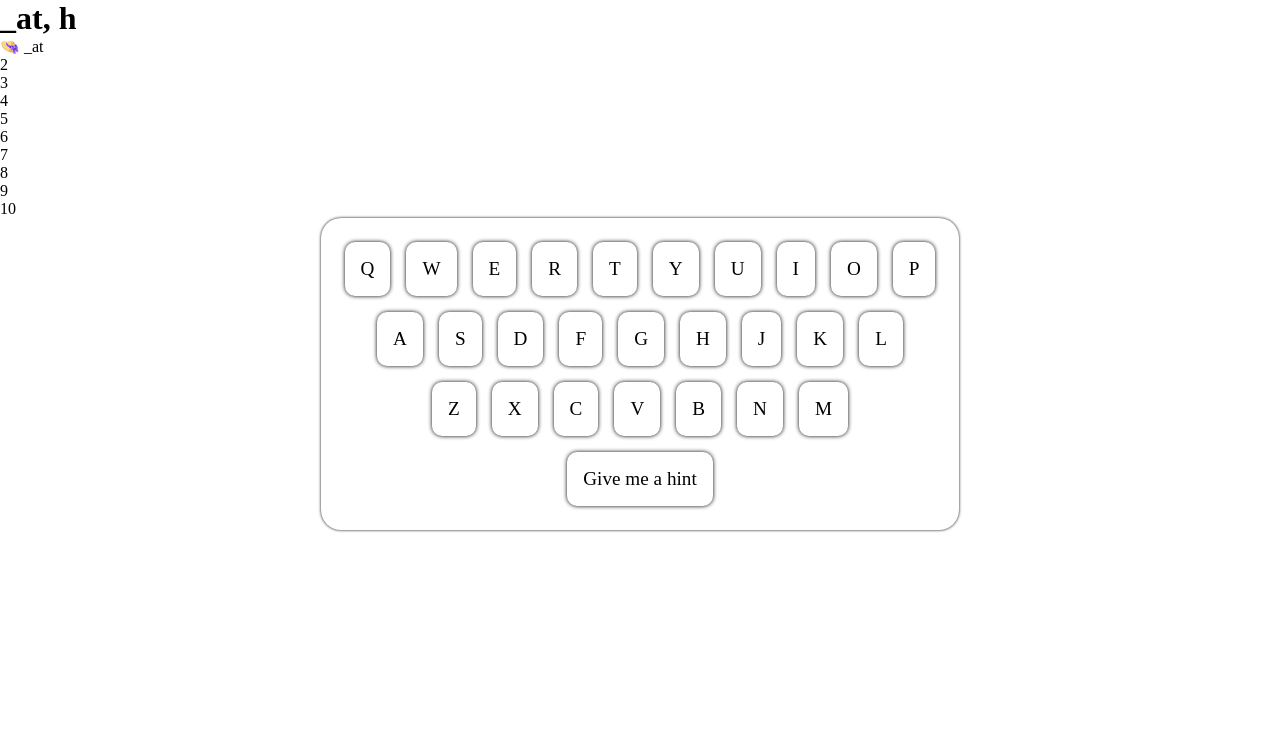
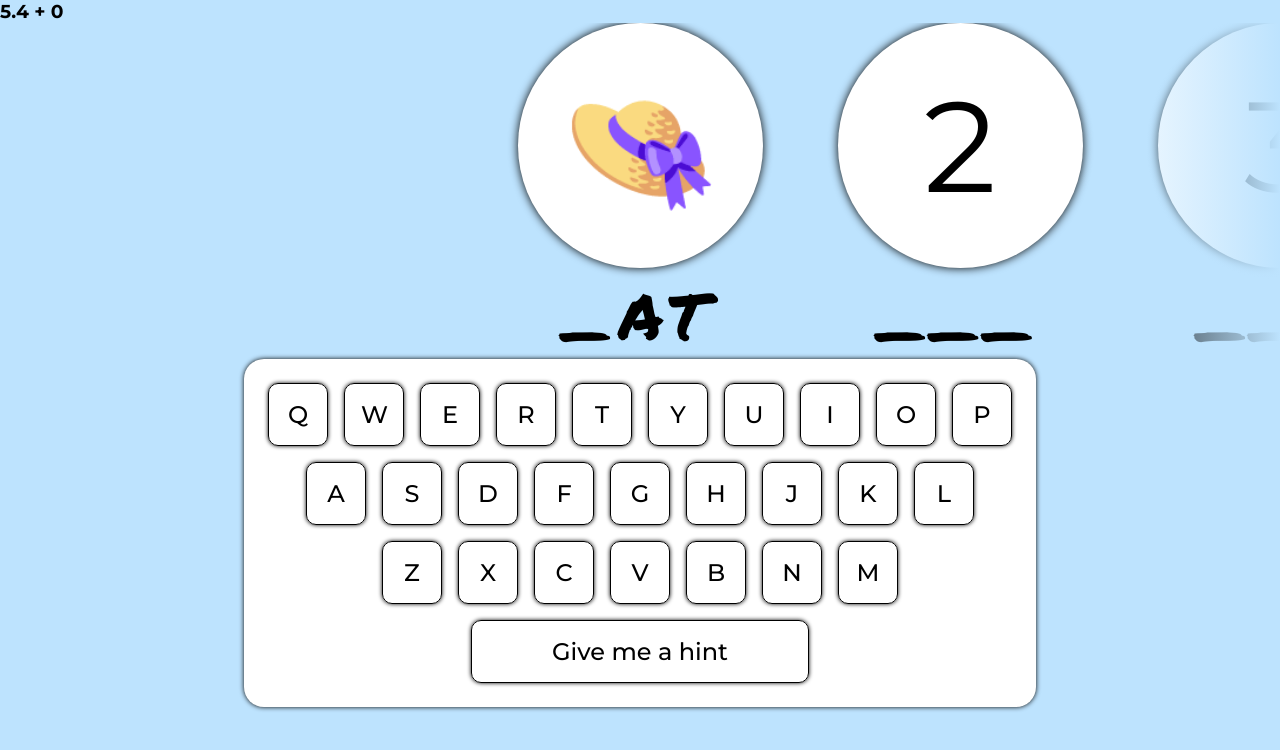
Before and after one commit to jameslimm/letter-quest-frontend, a React (Vite) app: page / in a window 1280 px wide. Shown: the top 750 px of the page. Built offline with nearby package versions, Linux system fonts and the light colour scheme.

Commit message:
Build a simple working version in one component

```diff
--- a/src/App.css
+++ b/src/App.css
@@ -1,3 +1,10 @@
+@import url("https://fonts.googleapis.com/css2?family=Permanent+Marker&display=swap");
+@import url("https://fonts.googleapis.com/css2?family=Montserrat:ital,wght@0,100..900;1,100..900&display=swap");
+
+:root {
+  --bg-color: rgb(189, 227, 254);
+}
+
 *,
 *::after,
 *::before {
@@ -6,15 +13,92 @@
   box-sizing: border-box;
 }
 
+body {
+  background-color: var(--bg-color);
+  font-family: "Montserrat", sans-serif;
+  font-optical-sizing: auto;
+  font-weight: 400;
+  font-style: normal;
+  position: relative;
+  min-height: 100vh;
+  min-width: 100vw;
+}
+
+.countdown {
+  position: absolute;
+  z-index: 2;
+  background-color: black;
+  opacity: 0.8;
+  inset: 0 0 0 0;
+  text-align: center;
+  transform-style: preserve-3d;
+  perspective: 1000px;
+  animation: countdown-overlay 3s forwards linear;
+}
+
+.countdown-number {
+  color: white;
+  position: absolute;
+  inset: 0 0 0 0;
+  display: flex;
+  justify-content: center;
+  align-items: center;
+  font-size: 50rem;
+  font-weight: 800;
+  opacity: 0;
+  animation: countdown-numbers 1s forwards linear;
+}
+
+.countdown-number:nth-of-type(1) {
+  animation-delay: 0s;
+}
+
+.countdown-number:nth-of-type(2) {
+  animation-delay: 1s;
+}
+
+.countdown-number:nth-of-type(3) {
+  animation-delay: 2s;
+}
+
+@keyframes countdown-numbers {
+  0% {
+    transform: rotateY(90deg);
+  }
+  1% {
+    opacity: 1;
+  }
+  99% {
+    opacity: 1;
+    transform: rotateY(-90deg);
+  }
+  100% {
+    opacity: 0;
+  }
+}
+
+@keyframes countdown-overlay {
+  0% {
+    opacity: 0.8;
+  }
+  98% {
+    opacity: 0.8;
+  }
+  100% {
+    opacity: 0;
+  }
+}
+
 .keyboard {
-  margin: 0 auto;
+  margin: 1rem auto;
   width: fit-content;
   padding: 1rem;
-  box-shadow: 0 0 3px black;
+  box-shadow: 0 0 5px black;
   border-radius: 20px;
   display: flex;
   flex-direction: column;
   align-items: center;
+  background-color: white;
 }
 
 .keyboard-row {
@@ -23,12 +107,21 @@
 
 .keyboard-key,
 .keyboard-key-inactive {
+  width: 60px;
+  text-align: center;
   padding: 1rem;
   margin: 0.5rem;
+  border: 1px solid black;
   box-shadow: 0 0 4px black;
   border-radius: 10px;
-  font-size: 1.2rem;
+  font-size: 1.5rem;
+  font-weight: 500;
   cursor: pointer;
+}
+
+.keyboard-hint {
+  width: fit-content;
+  padding: 1rem 5rem;
 }
 
 .keyboard-key:hover {
@@ -36,5 +129,55 @@
 }
 
 .keyboard-key-inactive {
-  visibility: hidden;
+  opacity: 0.1;
+  pointer-events: none;
 }
+
+.question-slider {
+  position: relative;
+  overflow: hidden;
+}
+
+.question-slider::after,
+.question-slider::before {
+  content: "";
+  position: absolute;
+  z-index: 1;
+  width: 200px;
+}
+
+.question-slider::after {
+  inset: 0 0 0 auto;
+  background: linear-gradient(to right, transparent, var(--bg-color));
+}
+
+.question-slider::before {
+  inset: 0 auto 0 0;
+  background: linear-gradient(to left, transparent, var(--bg-color));
+}
+
+.question {
+  position: absolute;
+  display: flex;
+  flex-direction: column;
+  align-items: center;
+  justify-content: space-between;
+  transition: all 0.2s ease-in-out;
+}
+
+.question-word {
+  font-size: 4rem;
+  font-family: "Permanent Marker", cursive;
+  font-weight: 400;
+  letter-spacing: 0.5rem;
+}
+
+.question-emoji {
+  font-size: 8rem;
+  display: flex;
+  align-items: center;
+  justify-content: center;
+  box-shadow: 0 0 10px black;
+  background-color: white;
+  border-radius: 50%;
+}
--- a/src/App.jsx
+++ b/src/App.jsx
@@ -2,18 +2,47 @@ import { useEffect, useState } from "react";
 import "./App.css";
 import questionBank from "./model/questions.json";
 import Keyboard from "./components/Keyboard";
+import GameStartAnimation from "./components/GameStartAnimation";
 
 const App = () => {
   const [questions, setQuestions] = useState([]);
   const [currentQuestion, setCurrentQuestion] = useState(0);
 
-  const { question, answer } = questions[currentQuestion] || {};
+  const [startTime, setStartTime] = useState(new Date().getTime());
+  const [currentTime, setCurrentTime] = useState(0);
+  const [penalty, setPenalty] = useState(0);
+
+  const { question, answer, emoji } = questions[currentQuestion] || {};
+
+  const getWindowDimensions = () => {
+    return {
+      width: window.innerWidth,
+      height: window.innerHeight,
+    };
+  };
+
+  useEffect(() => {
+    const intervalId = setTimeout(() => setCurrentTime(new Date().getTime() - startTime), 100);
+    return () => clearTimeout(intervalId);
+  }, [currentTime, startTime]);
+
+  const [windowDimensions, setWindowDimensions] = useState(getWindowDimensions);
+  useEffect(() => {
+    const handleWindowResize = () => {
+      setWindowDimensions(getWindowDimensions);
+    };
+    window.addEventListener("resize", handleWindowResize);
+    return () => window.removeEventListener("resize", handleWindowResize);
+  }, []);
 
   const handleLetterClick = (letter) => {
     console.log(letter);
     if (answer === letter) {
       console.log("correct!");
       setCurrentQuestion((q) => q + 1);
+    } else {
+      console.log("wrong");
+      handleAddPenalty(1);
     }
   };
 
@@ -37,17 +66,72 @@ const App = () => {
     chooseQuestions();
   }, []);
 
+  const handleAddPenalty = (seconds) => {
+    setPenalty(penalty + seconds);
+  };
+
+  const questionHeightandWidth = Math.round(windowDimensions.width * 0.25);
+  // calculate the amount to transform the question slider div
+  // in order to centralise the current question.
+  // assume that each question box is 300px wide.
+
+  const centralWindowX = windowDimensions.width / 2;
+  const centralQuestionX = Math.round(
+    currentQuestion * questionHeightandWidth + questionHeightandWidth / 2
+  );
+
+  const amountToTransform = centralWindowX - centralQuestionX;
+  const sliderStyle = {
+    transform: `translateX(${amountToTransform}px)`,
+  };
+
+  console.log(sliderStyle);
+
   return (
     <>
-      <h1>
-        {question}, {answer}
-      </h1>
-      <ul>
-        {questions.map((q, i) => (
-          <li key={i}>{i === currentQuestion ? `${q.emoji} ${q.question}` : i + 1}</li>
-        ))}
-      </ul>
-      <Keyboard answer={answer} handleLetterClick={handleLetterClick} />
+      {/* <GameStartAnimation /> */}
+      <h3>
+        {(currentTime / 1000).toFixed(1)} + {penalty}
+      </h3>
+      <div
+        className="question-slider"
+        style={{
+          height: `${questionHeightandWidth}px`,
+        }}
+      >
+        {questions.map((q, i) => {
+          const questionStyle = {
+            transform: `translateX(${amountToTransform}px)`,
+            left: `${i * questionHeightandWidth}px`,
+            width: `${questionHeightandWidth}px`,
+            height: `${questionHeightandWidth}px`,
+          };
+          const questionEmojiStyle = {
+            minWidth: `${questionHeightandWidth - 75}px`,
+            minHeight: `${questionHeightandWidth - 75}px`,
+          };
+          return (
+            <div className="question" key={i} style={questionStyle}>
+              <div className="question-emoji" style={questionEmojiStyle}>
+                {i <= currentQuestion ? q.emoji : i + 1}
+              </div>
+              <div className="question-word">
+                {i === currentQuestion
+                  ? q.question.toUpperCase()
+                  : i > currentQuestion
+                  ? "___"
+                  : q.word.toUpperCase()}
+              </div>
+            </div>
+          );
+        })}
+      </div>
+      <Keyboard
+        answer={answer}
+        question={question}
+        handleLetterClick={handleLetterClick}
+        handleAddPenalty={handleAddPenalty}
+      />
     </>
   );
 };
--- /dev/null
+++ b/src/components/GameStartAnimation.jsx
@@ -0,0 +1,11 @@
+const GameStartAnimation = () => {
+  return (
+    <div className="countdown">
+      <div className="countdown-number">3</div>
+      <div className="countdown-number">2</div>
+      <div className="countdown-number">1</div>
+    </div>
+  );
+};
+
+export default GameStartAnimation;
--- a/src/components/Keyboard.jsx
+++ b/src/components/Keyboard.jsx
@@ -1,11 +1,17 @@
 import { useEffect, useState } from "react";
 
-const Keyboard = ({ answer, handleLetterClick }) => {
+const Keyboard = ({ answer, question, handleLetterClick, handleAddPenalty }) => {
   const KEYS = ["qwertyuiop".split(""), "asdfghjkl".split(""), "zxcvbnm".split("")];
   const MAX_HINT_LEVEL = 3;
 
   const [hintLevel, setHintLevel] = useState(0);
   const [activeKeys, setActiveKeys] = useState([]);
+
+  const giveAHint = () => {
+    if (hintLevel >= MAX_HINT_LEVEL) return;
+    setHintLevel(hintLevel + 1);
+    handleAddPenalty(2);
+  };
 
   useEffect(() => {
     // RUN WHEN THE ANSWER PROP CHANGES (i.e moving to a new question)
@@ -29,7 +35,7 @@ const Keyboard = ({ answer, handleLetterClick }) => {
       [...allKeys.slice(0, 8)],
       [...allKeys.slice(0, 3)],
     ]);
-  }, [answer]);
+  }, [answer, question]);
 
   return (
     <div className="keyboard">
@@ -57,10 +63,7 @@ const Keyboard = ({ answer, handleLetterClick }) => {
       })}
       {hintLevel < MAX_HINT_LEVEL && (
         <div className="keyboard-row">
-          <div
-            className="keyboard-key"
-            onClick={() => setHintLevel(hintLevel < MAX_HINT_LEVEL ? hintLevel + 1 : hintLevel)}
-          >
+          <div className="keyboard-key keyboard-hint" onClick={giveAHint}>
             Give me a hint
           </div>
         </div>
```
